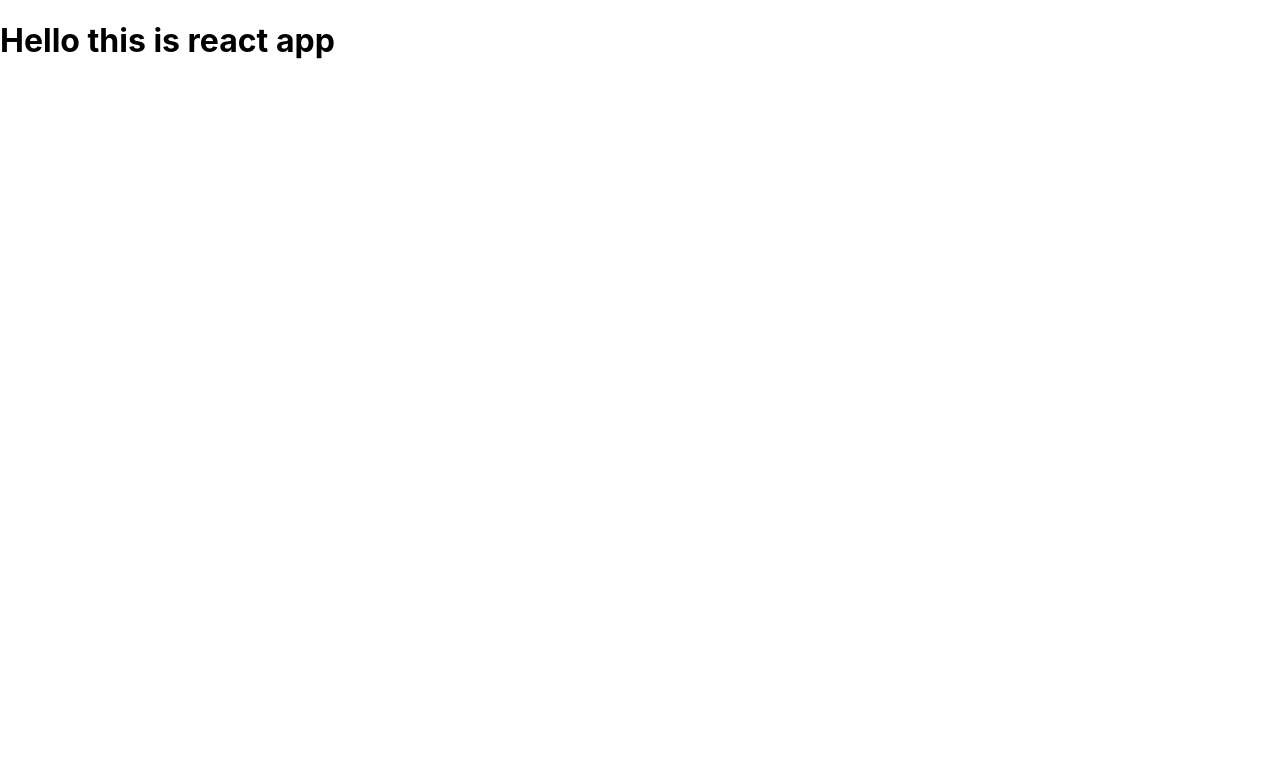
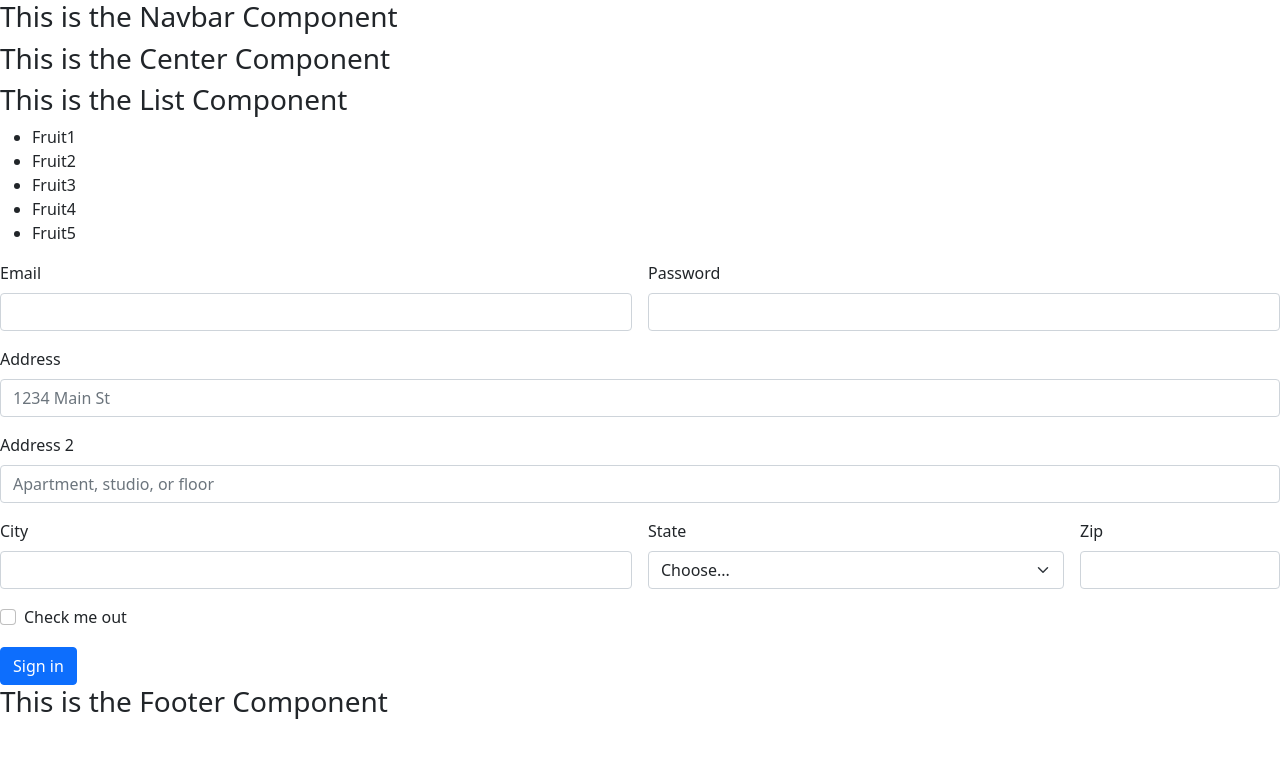
Before and after one commit to shivam0870/Reactapp, a React app: page / in a window 1280 px wide. Built offline with nearby package versions, Linux system fonts and the light colour scheme.

Commit message:
second commit

```diff
--- a/public/index.html
+++ b/public/index.html
@@ -10,6 +10,8 @@
       content="Web site created using create-react-app"
     />
     <link rel="apple-touch-icon" href="%PUBLIC_URL%/logo192.png" />
+    <link href="https://cdn.jsdelivr.net/npm/bootstrap@5.0.2/dist/css/bootstrap.min.css" rel="stylesheet" integrity="sha384-EVSTQN3/azprG1Anm3QDgpJLIm9Nao0Yz1ztcQTwFspd3yD65VohhpuuCOmLASjC" crossorigin="anonymous">
+
     <!--
       manifest.json provides metadata used when your web app is installed on a
       user's mobile device or desktop. See https://developers.google.com/web/fundamentals/web-app-manifest/
--- /dev/null
+++ b/src/Components/Center.js
@@ -0,0 +1,11 @@
+import React from 'react';
+
+const Center = () => {
+    return(
+    <div>
+        <h3>This is the Center Component</h3>
+    </div>
+    )
+}
+
+export default Center;
--- /dev/null
+++ b/src/Components/Footer.js
@@ -0,0 +1,11 @@
+import React from 'react';
+
+const Footer = () => {
+    return(
+    <div>
+        <h3>This is the Footer Component</h3>
+    </div>
+    )
+}
+
+export default Footer;
--- /dev/null
+++ b/src/Components/Form.js
@@ -0,0 +1,65 @@
+import React from 'react';
+
+const Form = () => {
+    return(
+    <div>
+        {/* <form>
+  <label>
+    Name:
+    <input type="text" name="name" />
+  </label>
+  <input type="submit" value="Submit" />
+</form> */}
+
+
+<form class="row g-3">
+  <div class="col-md-6">
+    <label for="inputEmail4" class="form-label">Email</label>
+    <input type="email" class="form-control" id="inputEmail4"/>
+  </div>
+  <div class="col-md-6">
+    <label for="inputPassword4" class="form-label">Password</label>
+    <input type="password" class="form-control" id="inputPassword4"/>
+  </div>
+  <div class="col-12">
+    <label for="inputAddress" class="form-label">Address</label>
+    <input type="text" class="form-control" id="inputAddress" placeholder="1234 Main St"/>
+  </div>
+  <div class="col-12">
+    <label for="inputAddress2" class="form-label">Address 2</label>
+    <input type="text" class="form-control" id="inputAddress2" placeholder="Apartment, studio, or floor"/>
+  </div>
+  <div class="col-md-6">
+    <label for="inputCity" class="form-label">City</label>
+    <input type="text" class="form-control" id="inputCity"/>
+  </div>
+  <div class="col-md-4">
+    <label for="inputState" class="form-label">State</label>
+    <select id="inputState" class="form-select">
+      <option selected>Choose...</option>
+      <option>...</option>
+    </select>
+  </div>
+  <div class="col-md-2">
+    <label for="inputZip" class="form-label">Zip</label>
+    <input type="text" class="form-control" id="inputZip"/>
+  </div>
+  <div class="col-12">
+    <div class="form-check">
+      <input class="form-check-input" type="checkbox" id="gridCheck"/>
+      <label class="form-check-label" for="gridCheck">
+        Check me out
+      </label>
+    </div>
+  </div>
+  <div class="col-12">
+    <button type="submit" class="btn btn-primary">Sign in</button>
+  </div>
+</form>
+
+
+    </div>
+    )
+}
+
+export default Form;
--- /dev/null
+++ b/src/Components/List.js
@@ -0,0 +1,18 @@
+import React from 'react';
+
+const List = () => {
+    return(
+    <div>
+        <h3>This is the List Component</h3>
+        <ul>
+            <li>Fruit1</li>
+            <li>Fruit2</li>
+            <li>Fruit3</li>
+            <li>Fruit4</li>
+            <li>Fruit5</li>
+        </ul>
+    </div>
+    )
+}
+
+export default List;
--- /dev/null
+++ b/src/Components/Navbar.js
@@ -0,0 +1,11 @@
+import React from 'react';
+
+const Navbar = () => {
+    return(
+    <div>
+        <h3>This is the Navbar Component</h3>
+    </div>
+    )
+}
+
+export default Navbar;
--- a/src/index.js
+++ b/src/index.js
@@ -1,13 +1,28 @@
 import React from 'react';
 import ReactDOM from 'react-dom';
-import './index.css';
+import Navbar from './Components/Navbar'
+import Center from './Components/Center'
+import List from './Components/List'
+import Form from './Components/Form'
+import Footer from './Components/Footer'
+
+// ReactDOM.render(
+
+//  <Navbar/>,
+
+//   document.getElementById('root')
+// );
 
 
-ReactDOM.render(
+const root = ReactDOM.createRoot(document.getElementById("root"));
+root.render(
 
- <h1>
- Hello this is react app
- </h1>,
+   <div>
+     <Navbar />
+    <Center/>
+    <List/>
+    <Form/>
+    <Footer/>
+   </div>
 
-  document.getElementById('root')
 );
```
